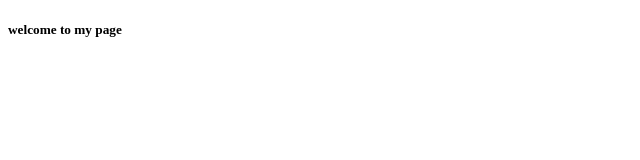
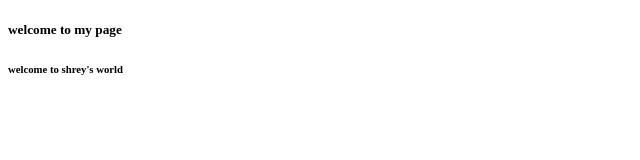
Before and after one commit to Shrey-developer/proj1, a plain HTML site: page signup.html in a window 1280 px wide. Shown: the whole page, without its empty margins (0-640 px from the left). Drawn offline with Linux system fonts and the light colour scheme.

Commit message:
Update signup.html

```diff
--- a/signup.html
+++ b/signup.html
@@ -7,5 +7,6 @@
 </head>
 <body>
     <h5>welcome to my page</h5>
+    <h6>welcome to shrey's world</h6>
 </body>
 </html>
```
